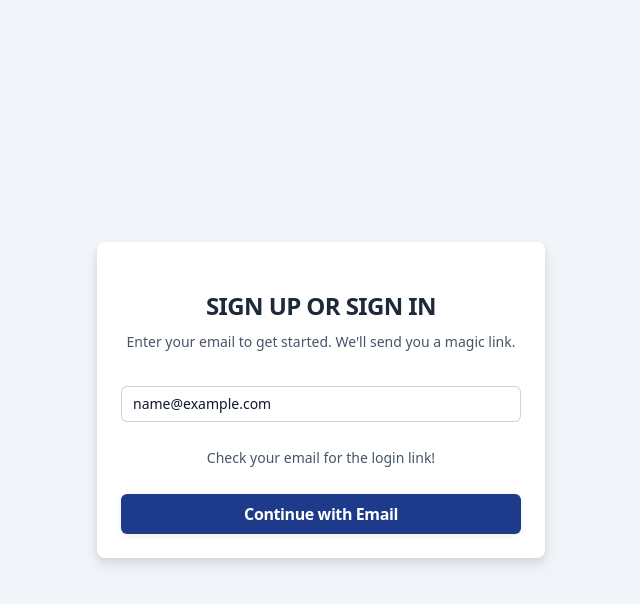
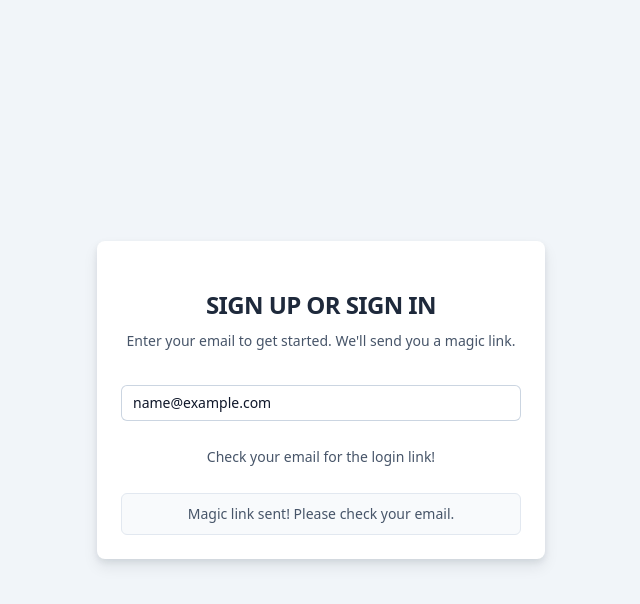
Before and after one commit to artisan-code-team/mobility-blueprint-2025, a Next.js app: page /sign-in in a window 1280 px wide. Both pictures are taken after typing "name@example.com" into the empty fields and a click on the button "Continue with Email". Shown: the top 604 px of the page, without its empty margins (319-959 px from the left). Built offline with nearby package versions, Linux system fonts and the light colour scheme; a web font is replaced by a local one.

Commit message:
MB-27: add link sent confirmation to sign-in page

```diff
--- a/app/sign-in/page.tsx
+++ b/app/sign-in/page.tsx
@@ -8,6 +8,7 @@ export default function SignIn() {
   const [email, setEmail] = useState('')
   const [isLoading, setIsLoading] = useState(false)
   const [message, setMessage] = useState<string | null>(null)
+  const [linkSent, setLinkSent] = useState(false)
 
   /**
    * Handles the email sign in form submission.
@@ -25,6 +26,7 @@ export default function SignIn() {
     e.preventDefault()
     setIsLoading(true)
     setMessage(null)
+    setLinkSent(false)
 
     try {
       const result = await signIn('email', {
@@ -37,6 +39,7 @@ export default function SignIn() {
         setMessage('Something went wrong. Please try again.')
       } else {
         setMessage('Check your email for the login link!')
+        setLinkSent(true)
       }
     } finally {
       setIsLoading(false)
@@ -79,6 +82,11 @@ export default function SignIn() {
             </p>
           )}
 
+          {linkSent ? (
+            <div className="mt-2 text-sm text-slate-600 text-center py-2 px-4 rounded-md bg-slate-50 border border-slate-200">
+              Magic link sent! Please check your email.
+            </div>
+          ) : (
             <Button
               type="submit"
               color="blue"
@@ -87,6 +95,7 @@ export default function SignIn() {
             >
               {isLoading ? 'Sending link...' : 'Continue with Email'}
             </Button>
+          )}
         </form>
       </div>
     </div>
```
Lines whose indentation alone changed are shown as unchanged.
